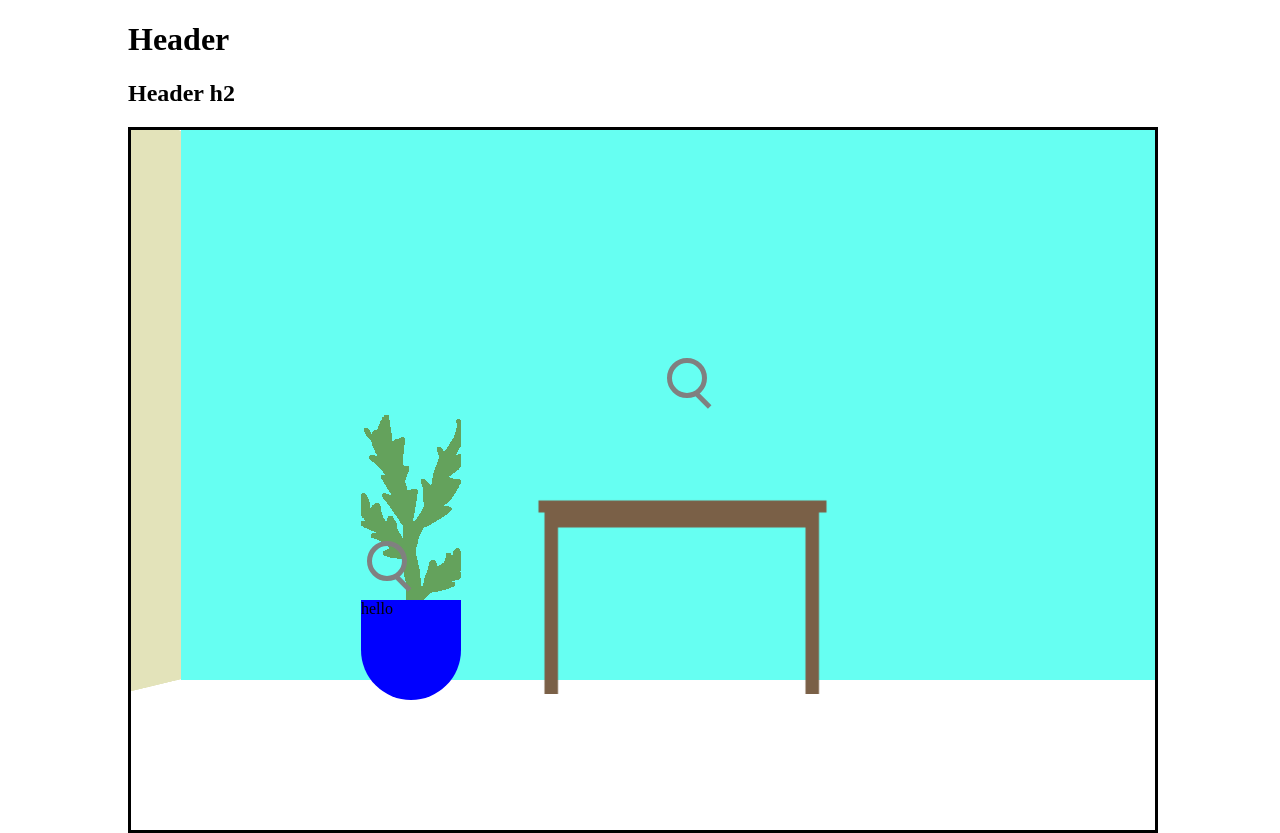
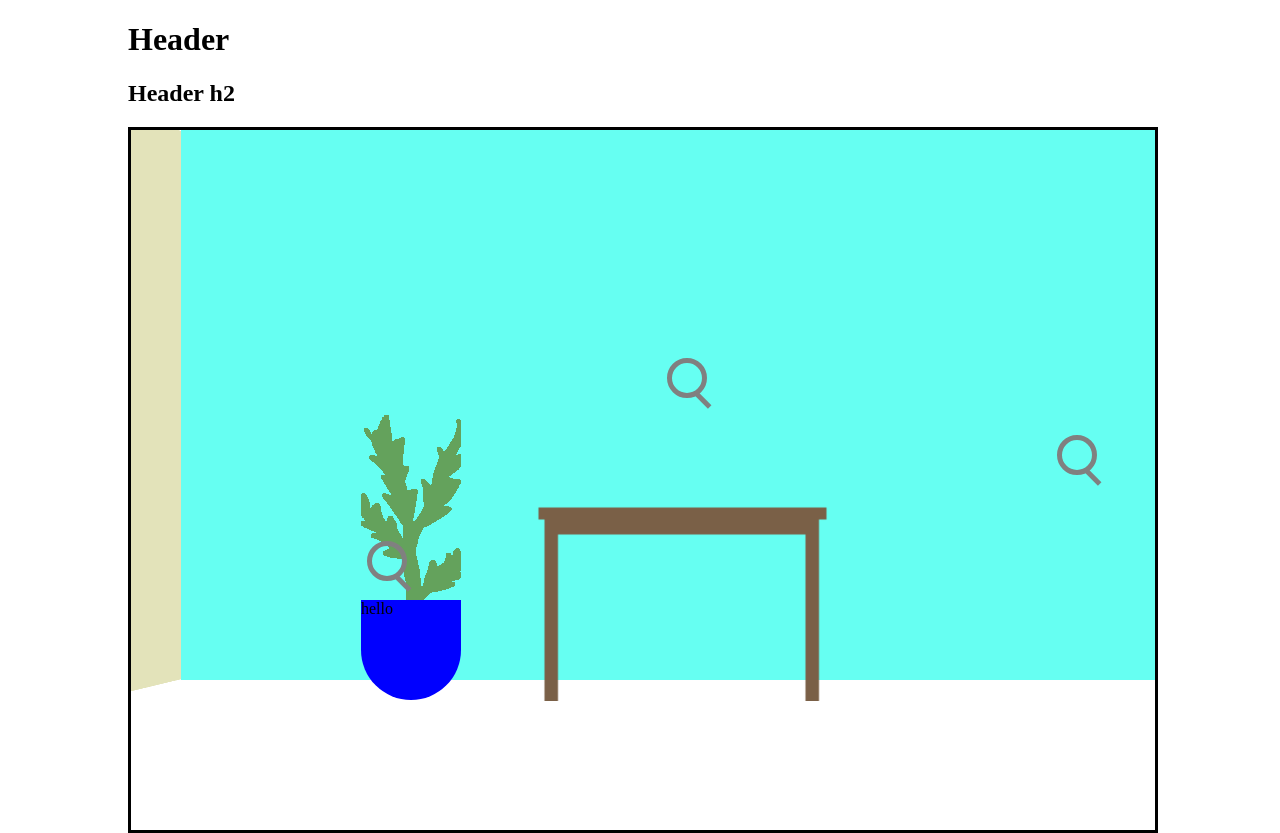
Before and after one commit to irisVD/Portfolio-Website, a React (Vite) app in the folder portfolio-app/: page / in a window 1280 px wide. Built offline with nearby package versions, Linux system fonts and the light colour scheme.

Commit message:
Added a third magnifying glass

```diff
--- a/portfolio-app/src/components/Office.module.scss
+++ b/portfolio-app/src/components/Office.module.scss
@@ -50,12 +50,28 @@ body{
         }
     }
 }
+.magnifying-glass-1 {
+    top: 110px;
+    left: 230px;
+}
 .zoomIn1 {
     transform: translate3d(calc($zoomedIn * (50% - 259px)), calc($zoomedIn * -80px), 0) scale($zoomedIn);
     transition: transform 3s;
 }
+.magnifying-glass-2 {
+    top: -150px;
+    left: 530px;
+}
 .zoomIn2 {
     transform: translate3d(calc($zoomedIn * (50% - 560px)), calc($zoomedIn * 90px), 0) scale($zoomedIn);
+    transition: transform 3s;
+}
+.magnifying-glass-3 {
+    top: -150px;
+    left: 920px;
+}
+.zoomIn3 {
+    transform: translate3d(calc($zoomedIn * (50% - 950px)), calc($zoomedIn * 20px), 0) scale($zoomedIn);
     transition: transform 3s;
 }
 .initial {
@@ -89,14 +105,7 @@ body{
 
     }
 }
-.magnifying-glass-1 {
-    top: 110px;
-    left: 230px;
-}
-.magnifying-glass-2 {
-    top: -150px;
-    left: 530px;
-}
+
 .plant {
     position: relative;
     top: 270px;
@@ -116,7 +125,7 @@ img {
 }
 .table {
     position: relative;
-    top: -100px;
+    top: -170px;
     left: 400px;
 }
 .project-card {
--- a/portfolio-app/src/components/Office.tsx
+++ b/portfolio-app/src/components/Office.tsx
@@ -16,7 +16,11 @@ const Office = () => {
   return (
     <>
       <div ref={roomContainerRef} className={styles['room-container']}>
-        <div className={`${styles['room']} ${currentProjectShown == 1 ? styles['zoomIn1'] : ""} ${currentProjectShown == 2 ? styles['zoomIn2'] : ""}`} style={{marginLeft: currentProjectShown != null ? `${showScroll()}px` : "0px"}}>
+        <div className={`${styles['room']}
+            ${currentProjectShown == 1 ? styles['zoomIn1'] : ""}
+            ${currentProjectShown == 2 ? styles['zoomIn2'] : ""}
+            ${currentProjectShown == 3 ? styles['zoomIn3'] : ""}`}
+            style={{marginLeft: currentProjectShown != null ? `${showScroll()}px` : "0px"}}>
             <div className={`${styles['side']} ${styles['back']}`} style={{zIndex: -1000}}></div>
             <div className={`${styles['side']} ${styles['left']}`}></div>
             <div className={`${styles['side']} ${styles['right']}`}></div>
@@ -28,6 +32,7 @@ const Office = () => {
             </div>
             <MagnifyingGlass setCurrentProjectShown={setCurrentProjectShown} id = {1}/>
             <MagnifyingGlass setCurrentProjectShown={setCurrentProjectShown} id = {2}/>
+            <MagnifyingGlass setCurrentProjectShown={setCurrentProjectShown} id = {3}/>
 
             <img src="../../table.png" alt="table"
                 className={styles['table']}
```
